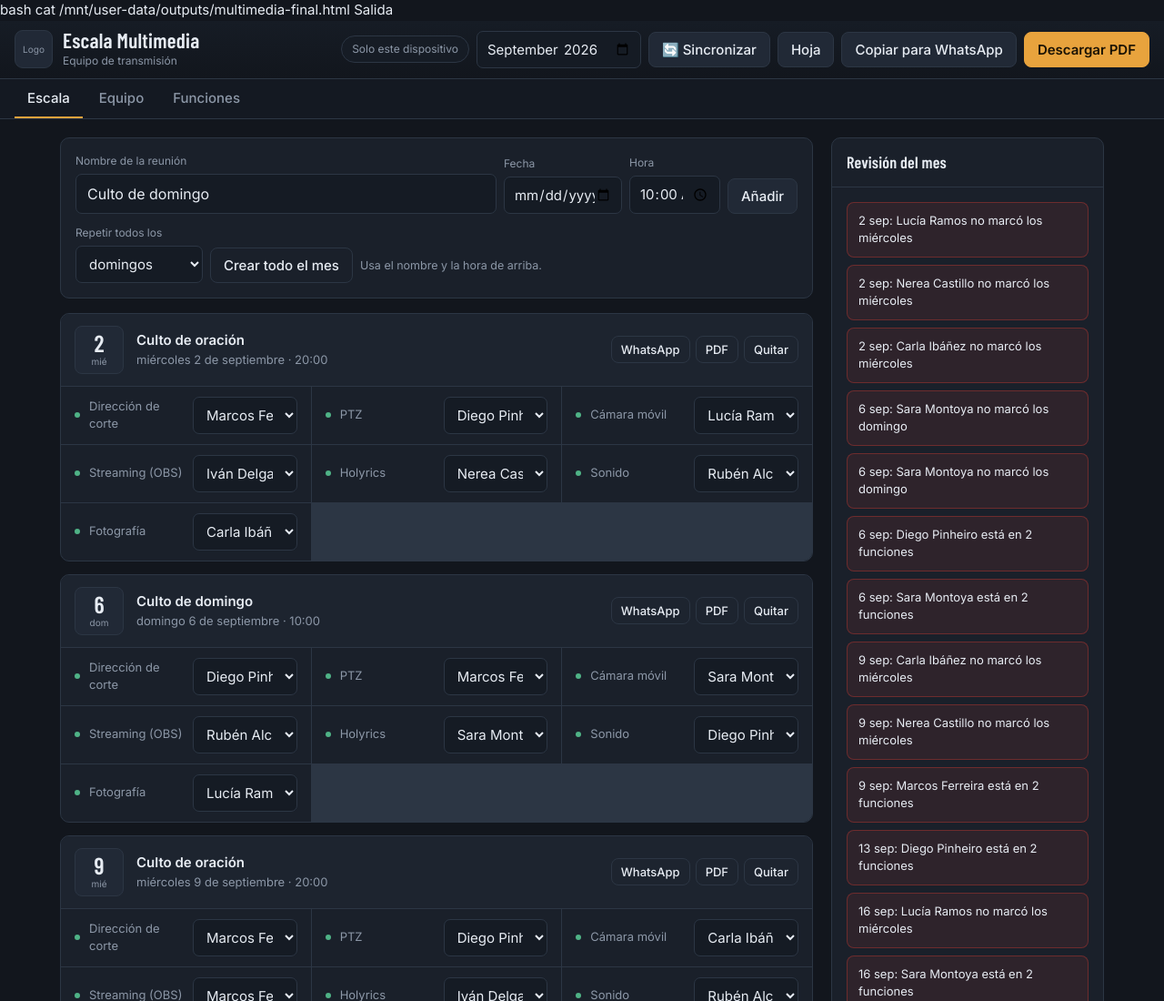
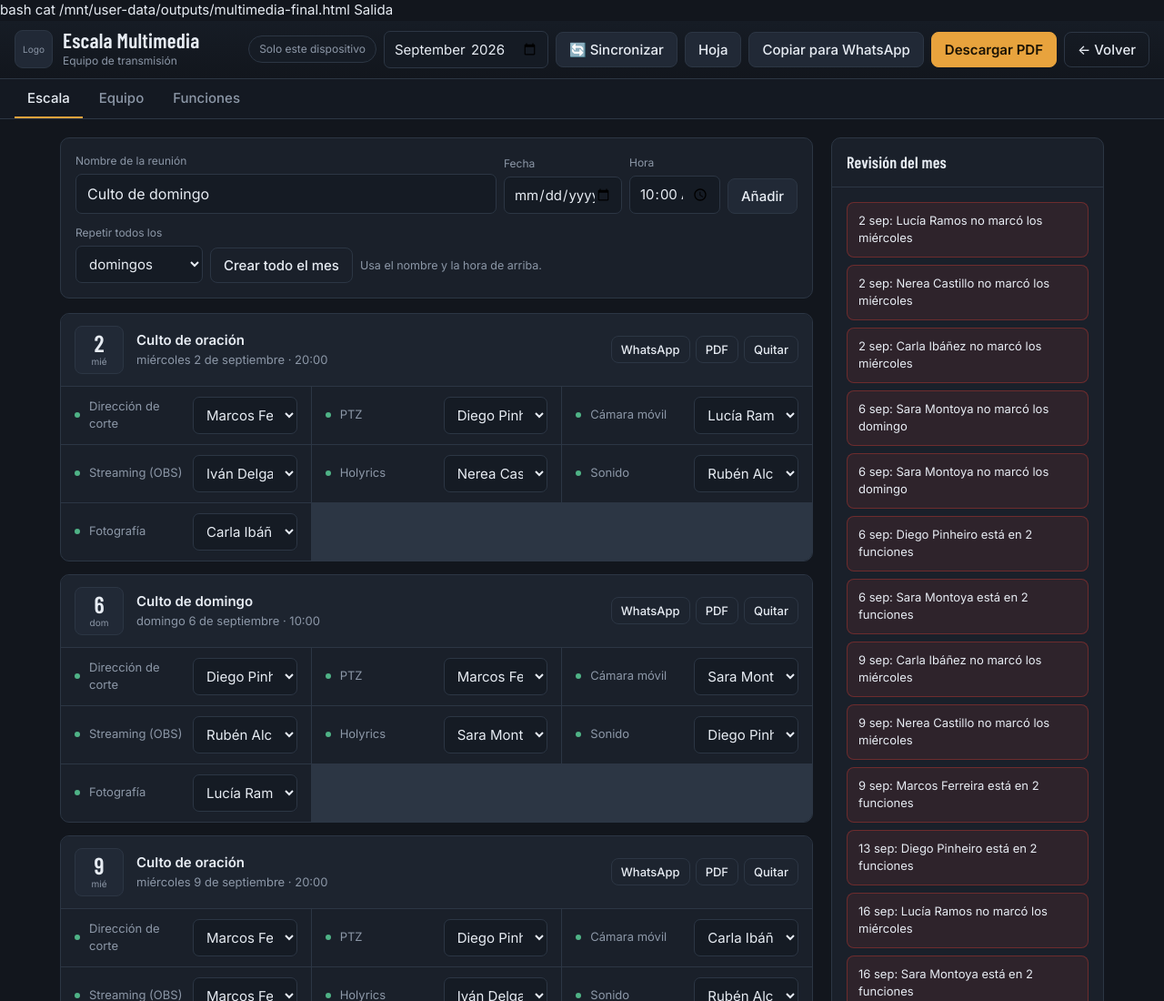
Before and after one commit to fabio-ipr/iprvalencia, a plain HTML site: page multimedia/index.html in a window 1280 px wide. Shown: the top 1100 px of the page at 91% size. Drawn offline with nearby package versions, Linux system fonts and the light colour scheme.

Commit message:
Add 'Back' button to multimedia index page

```diff
--- a/multimedia/index.html
+++ b/multimedia/index.html
@@ -205,6 +205,7 @@ textarea{
     <button class="btn" id="btnCloud">Hoja</button>
     <button class="btn" id="btnWhats">Copiar para WhatsApp</button>
     <button class="btn primary" id="btnPdf">Descargar PDF</button>
+    <button class="btn ghost" onclick="window.location.href='/'">← Volver</button>
   </div>
 </header>
 
```
